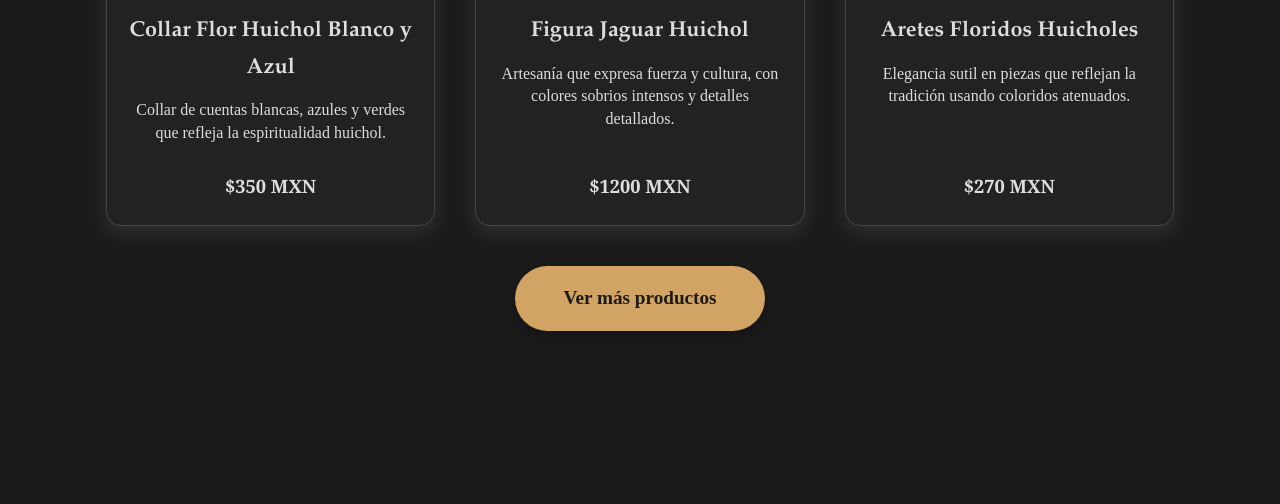
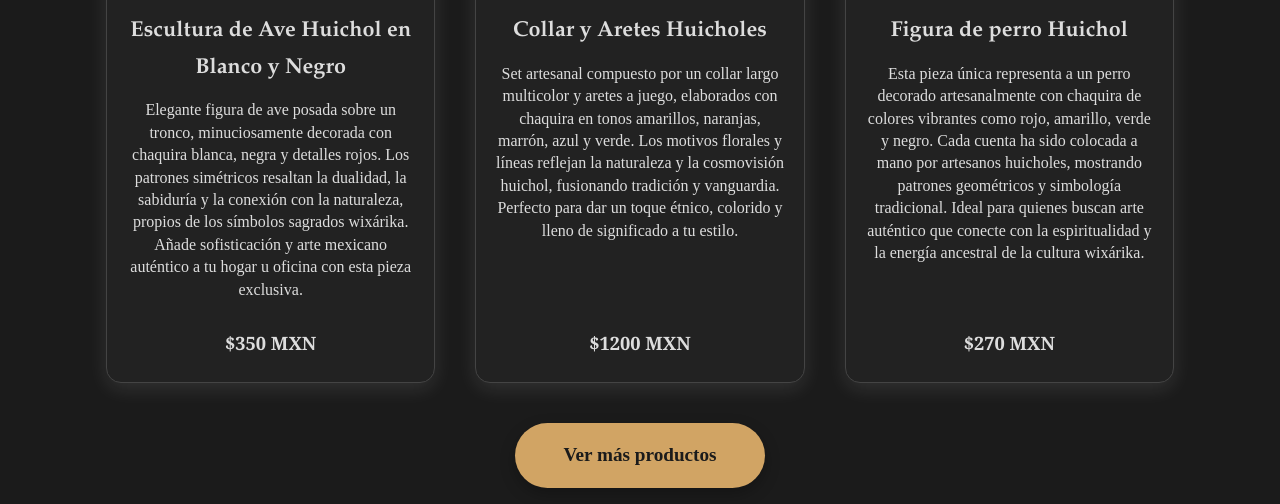
Before and after one commit to Ethanhdez/kauyumari, a plain HTML site: page index.html in a window 1280 px wide. Shown: the part 1042-1546 px from the top of the page. Drawn offline with Linux system fonts and the light colour scheme.

Commit message:
Update index.html

```diff
--- a/index.html
+++ b/index.html
@@ -34,21 +34,25 @@
     <h2>Nuestra Colección</h2>
     <div class="gallery">
       <div class="card">
-        <img src="https://github.com/Ethanhdez/Artesanias_Kalli/blob/main/ave.jpg?raw=true" alt="Collar Flor Huichol Blanco y Azul" />
-        <h3>Collar Flor Huichol Blanco y Azul</h3>
-        <p>Collar de cuentas blancas, azules y verdes que refleja la espiritualidad huichol.</p>
+        <img src="https://github.com/Ethanhdez/Artesanias_Kalli/blob/main/ave.jpg?raw=true" alt="Escultura de Ave Huichol en Blanco y Negro" />
+        <h3>Escultura de Ave Huichol en Blanco y Negro</h3>
+        <p>Elegante figura de ave posada sobre un tronco, minuciosamente decorada con chaquira blanca, negra y detalles rojos. Los patrones simétricos resaltan la dualidad, la sabiduría y la conexión con la naturaleza, propios de los símbolos sagrados wixárika. Añade sofisticación y arte mexicano auténtico a tu hogar u oficina con esta pieza exclusiva.
+
+</p>
         <span class="price">$350 MXN</span>
       </div>
       <div class="card">
-        <img src="https://listado.mercadolibre.com.mx/hermosas-piezas-de-arte-huichol" alt="Figura Jaguar Huichol Colorido" />
-        <h3>Figura Jaguar Huichol</h3>
-        <p>Artesanía que expresa fuerza y cultura, con colores sobrios intensos y detalles detallados.</p>
+        <img src="https://github.com/Ethanhdez/Artesanias_Kalli/blob/main/collar.jpg?raw=true" alt="Collar y Aretes Huicholes" />
+        <h3>Collar y Aretes Huicholes</h3>
+        <p>Set artesanal compuesto por un collar largo multicolor y aretes a juego, elaborados con chaquira en tonos amarillos, naranjas, marrón, azul y verde. Los motivos florales y líneas reflejan la naturaleza y la cosmovisión huichol, fusionando tradición y vanguardia. Perfecto para dar un toque étnico, colorido y lleno de significado a tu estilo.
+
+</p>
         <span class="price">$1200 MXN</span>
       </div>
       <div class="card">
-        <img src="https://i.imgur.com/i9GOBnw.jpg" alt="Aretes Floridos Huicholes" />
-        <h3>Aretes Floridos Huicholes</h3>
-        <p>Elegancia sutil en piezas que reflejan la tradición usando coloridos atenuados.</p>
+        <img src="https://github.com/Ethanhdez/Artesanias_Kalli/blob/main/perro.jpg?raw=true" alt="Figura de perro Huichol con chaquira" />
+        <h3>Figura de perro Huichol</h3>
+        <p>Esta pieza única representa a un perro decorado artesanalmente con chaquira de colores vibrantes como rojo, amarillo, verde y negro. Cada cuenta ha sido colocada a mano por artesanos huicholes, mostrando patrones geométricos y simbología tradicional. Ideal para quienes buscan arte auténtico que conecte con la espiritualidad y la energía ancestral de la cultura wixárika.</p>
         <span class="price">$270 MXN</span>
       </div>
     </div>
```
